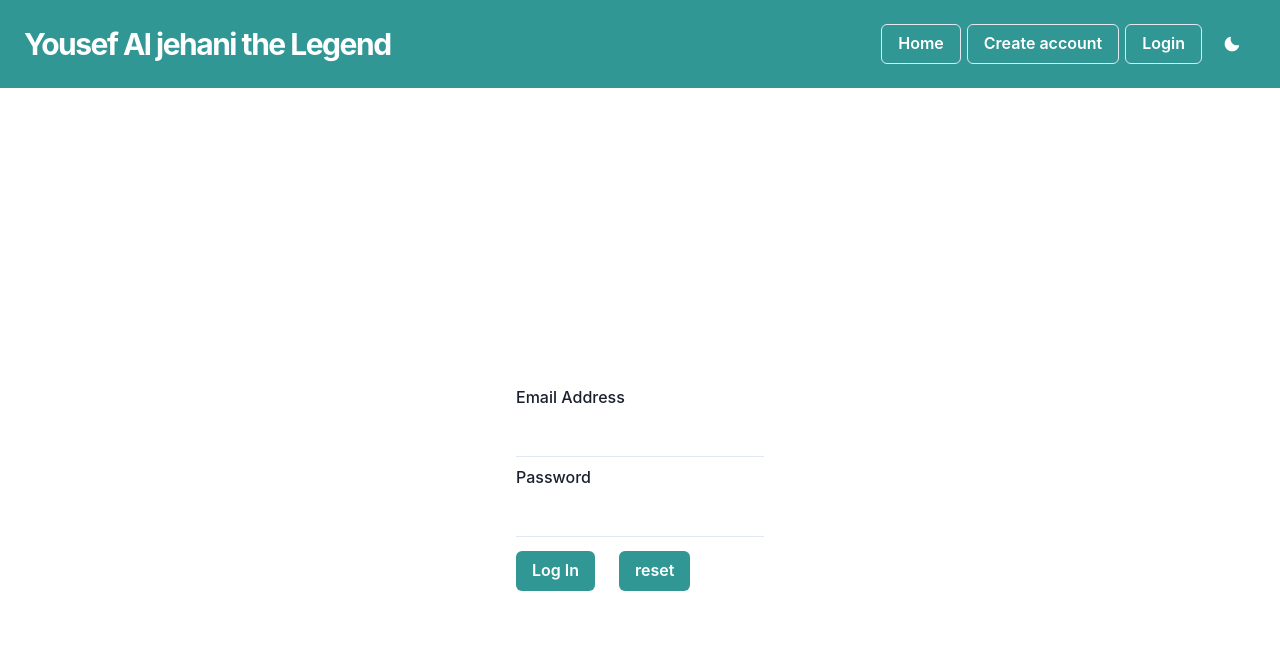
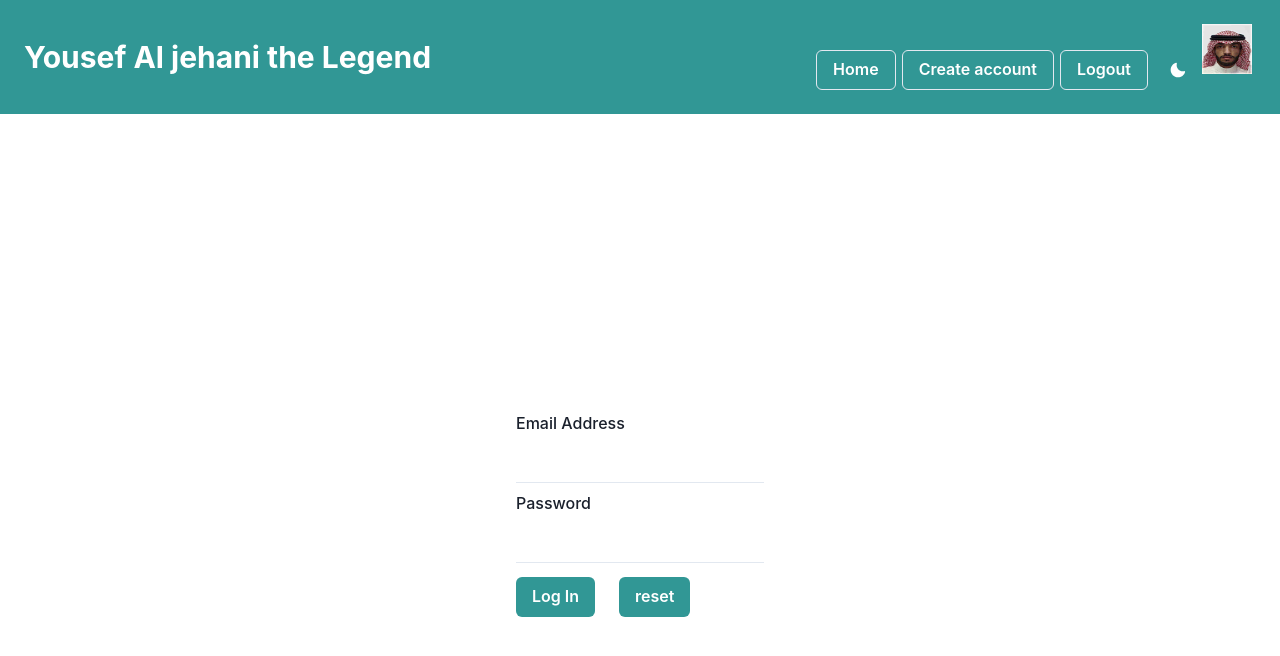
Before and after one commit to turkiBash/firebase-chakra, a React (Create React App) app: page /Login in a window 1280 px wide. Shown: the top 656 px of the page. Built offline with nearby package versions, Linux system fonts and the light colour scheme.

Commit message:
Added logout button + Profile Logo

```diff
--- a/src/App.js
+++ b/src/App.js
@@ -1,5 +1,5 @@
 import React, { useState } from "react";
-import { ProfileContext } from "./context/ProfileContext";
+import { ProfileContext } from "./context/useContext";
 import Homepage from "./pages/Homepage";
 import LoginPage from "./pages/LoginPage";
 import Navbar from "./components/Navbar";
--- a/src/components/Login.js
+++ b/src/components/Login.js
@@ -13,7 +13,7 @@ import {
   PasswordValidation,
 } from "../Utilities/LoginValidation";
 import { useState, useContext } from "react";
-import { ProfileContext } from "../context/ProfileContext";
+import { ProfileContext } from "../context/useContext";
 
 const Login = () => {
   const [errorMessage, setErrorMessage] = useState("");
@@ -26,7 +26,7 @@ const Login = () => {
     setErrorMessage("");
     if (EmailValidation(email) && PasswordValidation(password)) {
       //   console.log(window.location.pathname)
-      setIsLoggedIn(true);
+      setIsLoggedIn((prev) => !prev)
       window.location.pathname = "/";
     } else {
       setErrorMessage("Wrong Email or Password");
--- a/src/components/Navbar.js
+++ b/src/components/Navbar.js
@@ -1,4 +1,4 @@
-import React, { useContext } from "react";
+import React, { useState } from "react";
 import {
   Box,
   Stack,
@@ -6,19 +6,16 @@ import {
   Flex,
   Button,
   useColorMode,
+  Image
 } from "@chakra-ui/react";
 import { MoonIcon, SunIcon } from "@chakra-ui/icons";
 import { Link } from "react-router-dom";
-import { ProfileContext } from "../context/ProfileContext";
+import logo from "../Pictures/turki.png"
+
 
 const Navbar = () => {
-  const { colorMode, toggleColorMode } = useColorMode("");
-  const { isLoggedIn } = useContext(ProfileContext);
-
-  // const statusSwitch = () => {
-  //   let isLoggedIn = false;
-
-  // }
+    const { colorMode, toggleColorMode } = useColorMode("");
+    const [isLoggedIn, setIsLoggedIn ] = useState(false);
 
   return (
     <Flex
@@ -31,7 +28,7 @@ const Navbar = () => {
       color="white"
     >
       <Flex align="center" mr={5}>
-        <Heading as="h1" size="lg" letterSpacing={"tighter"}>
+        <Heading as="h1" size="lg" letterSpacing={"normal"}>
           Yousef Al jehani the Legend
         </Heading>
       </Flex>
@@ -65,16 +62,19 @@ const Navbar = () => {
         >
           Create account
         </Button>
+
         <Button
           variant="outline"
           _hover={{ bg: "teal.700", borderColor: "teal.700" }}
-          // onChange
-          >
-          {isLoggedIn ?
-            <Link to="/">Logout</Link>
-           :
-            <Link to="/Login">Login</Link>
-}
+          onClick={setIsLoggedIn}
+
+        >
+          {!isLoggedIn ? (
+           <Link to="/">Logout</Link> ) : (
+
+
+           <Link to="/Login">Login</Link>
+           )}
         </Button>
 
         <Button
@@ -86,6 +86,8 @@ const Navbar = () => {
         >
           {colorMode === "dark" ? <SunIcon /> : <MoonIcon />}
         </Button>
+          {!isLoggedIn ? <Image display="inline-block" boxSize="50px" mr="4px" src={logo} /> : "" }
+
       </Box>
     </Flex>
   );
```
Also changed, not shown: src/Pictures/turki.png (added), src/context/useContext.js (renamed from src/context/ProfileContext.js).
